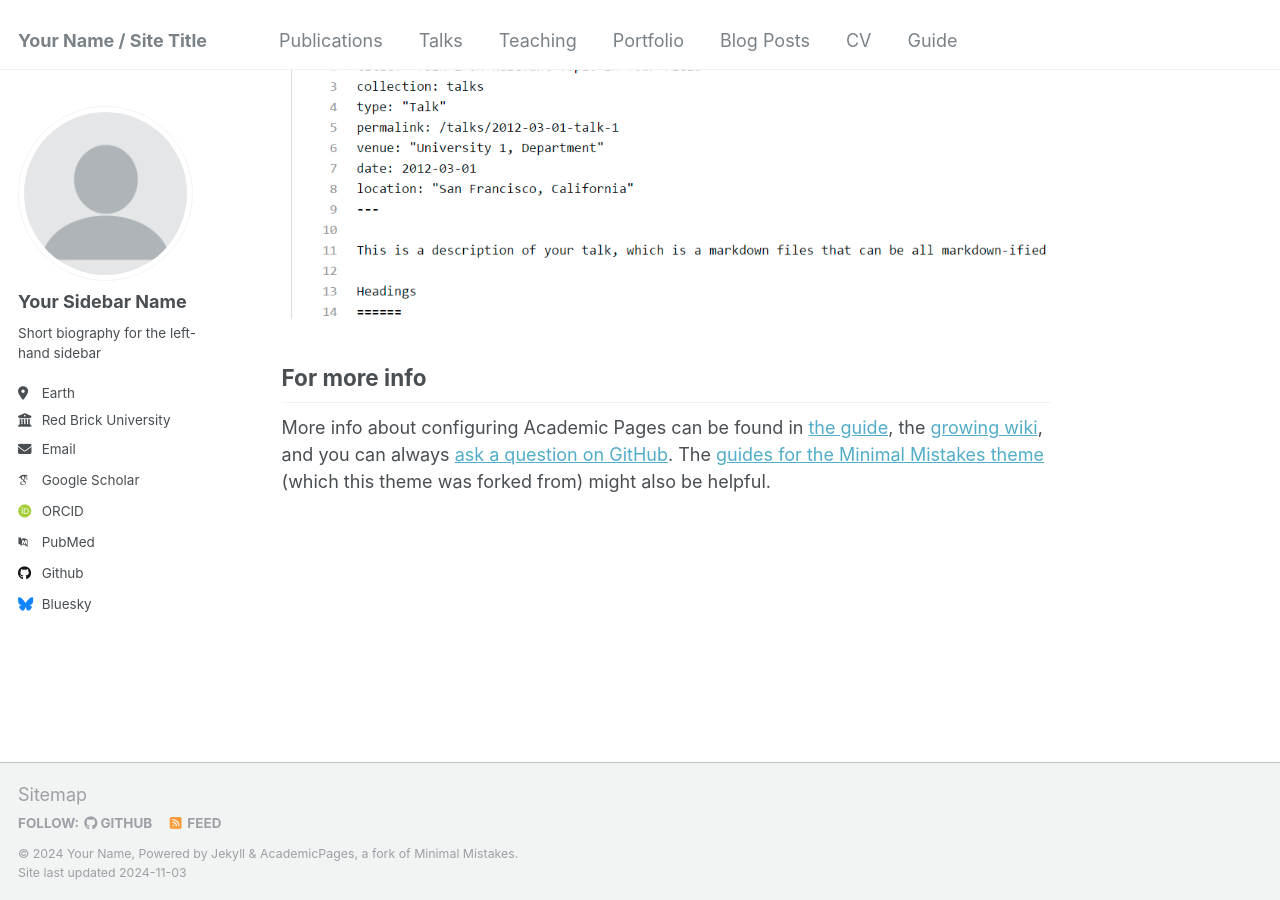
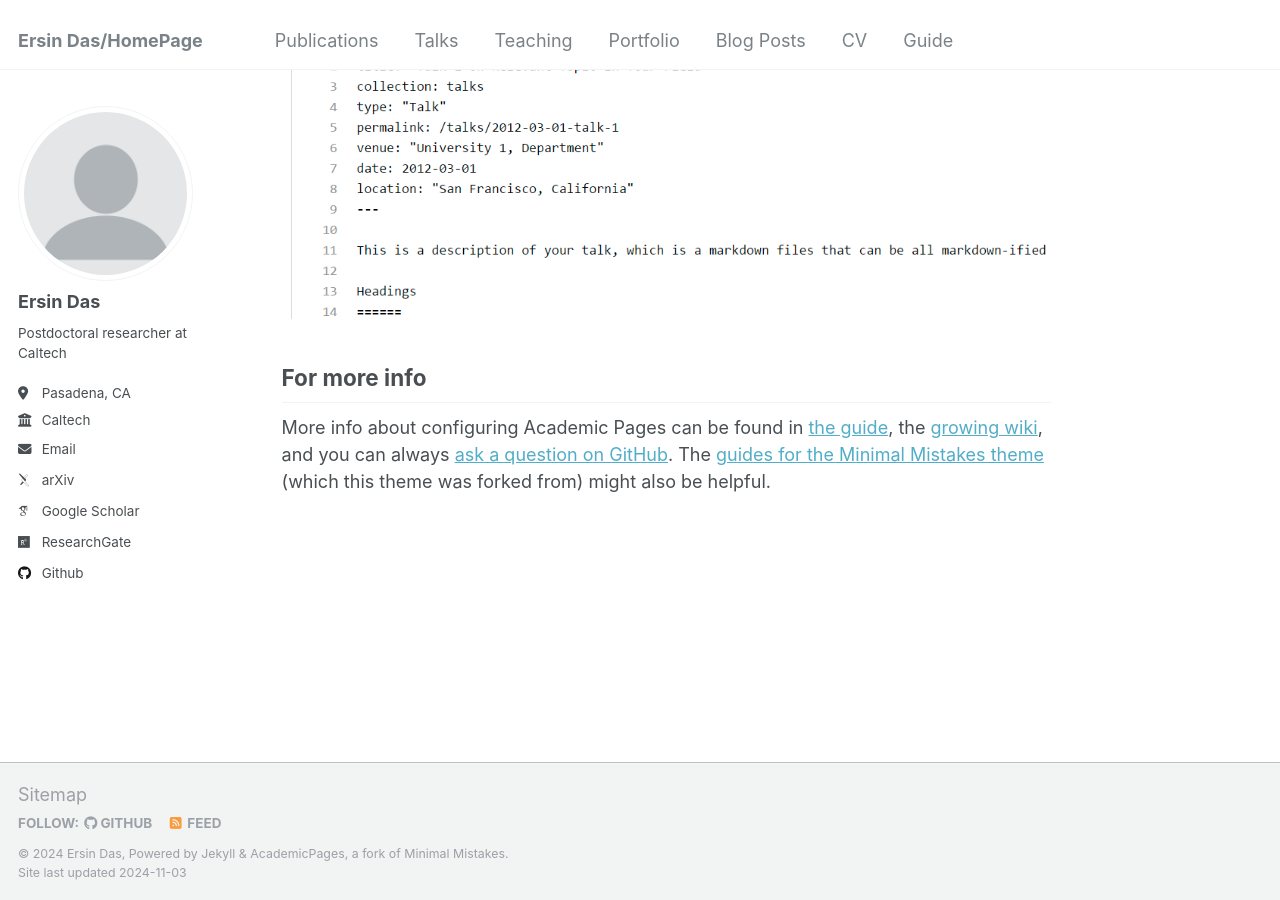
Before and after one commit to ersindas/ersindas.github.io, a Jekyll site: the page built from _pages/about.md, in a window 1280 px wide and 900 px high, scrolled down 2643 px. Built offline with Jekyll 4.4.1, drawn with Linux system fonts in a browser that asks for light colours; some web fonts are replaced.

Commit message:
Update _config.yml

```diff
--- a/_config.yml
+++ b/_config.yml
@@ -8,13 +8,13 @@
 
 # Basic Site Settings
 locale                   : "en-US"
-title                    : "Your Name / Site Title"
+title                    : "Ersin Das/HomePage"
 title_separator          : "-"
-name                     : &name "Your Name"
-description              : &description "personal description"
-url                      : https://academicpages.github.io # the base hostname & protocol for your site e.g. "https://mmistakes.github.io"
+name                     : &name "Ersin Das"
+description              : &description "Postdoctoral Scholar, Caltech"
+url                      : https://edas.github.io # the base hostname & protocol for your site e.g. "https://mmistakes.github.io"
 baseurl                  : "" # the subpath of your site, e.g. "/blog"
-repository               : "academicpages/academicpages.github.io"
+repository               : "edas.github.io"
 
 # Site Author - The following control what appear as part of the author content on the side bar.
 #               If a field is blank the icon and link will not appear, otherwise it will be shown.
@@ -22,34 +22,34 @@ repository               : "academicpages/academicpages.github.io"
 author:
   # Biographic information
   avatar           : "profile.png"
-  name             : "Your Sidebar Name"
+  name             : "Ersin Das"
   pronouns         : # example: "she/her"
-  bio              : "Short biography for the left-hand sidebar"
-  location         : "Earth"
-  employer         : "Red Brick University"
+  bio              : "Postdoctoral researcher at Caltech"
+  location         : "Pasadena, CA"
+  employer         : "Caltech"
   uri              : # URL
-  email            : "none@example.org"
+  email            : "ersindas@caltech.edu"
 
   # Academic websites
-  arxiv            : # URL - Update with the correct link to your profile
-  googlescholar    : "https://scholar.google.com/citations?user=PS_CX0AAAAAJ"
-  impactstory      : # URL
-  orcid            : "http://orcid.org/yourorcidurl"
+  arxiv            : "https://arxiv.org/search/?query=Das%2C+Ersin&searchtype=author&abstracts=show&order=-announced_date_first&size=50"
+  googlescholar    : "https://scholar.google.com/citations?user=55vSqwsAAAAJ&hl=en&oi=ao"
+  # impactstory      : # URL
+  # orcid            : "http://orcid.org/yourorcidurl"
   semantic         : # URL
-  pubmed           : "https://www.ncbi.nlm.nih.gov/pubmed/?term=john+snow"
-  researchgate     : # URL
+  # pubmed           : "https://www.ncbi.nlm.nih.gov/pubmed/?term=john+snow"
+  researchgate     :  "https://www.researchgate.net/profile/Ersin-Das"
   scopus           : # URL
 
   # Repositories and software development
   bitbucket        : # Username - Update with your username on the site
   codepen          : # Username
   dribbble         : # Username
-  github           : "academicpages"
+  github           : "ersindas"
   kaggle           : # Username
   stackoverflow    : # User number or user number and name (i.e., use "1" or "1/jeff-atwood")
 
   # Social media
-  bluesky          : "bsky.app" # Replace this with you Bluesky username
+  bluesky          : # Replace this with you Bluesky username
   facebook         : # Username
   flickr           : # Username
   foursquare       : # Username
@@ -58,7 +58,7 @@ author:
   keybase          : # Username
   instagram        : # Username
   lastfm           : # Username
-  linkedin         : # Username
+  linkedin         : # "ersin-da%C5%9F-396a29135"
   mastodon         : # URL
   medium           : # URL
   pinterest        : # Username
@@ -71,13 +71,13 @@ author:
   weibo            : # Username
   wikipedia        : # Username
   xing             : # Username
-  youtube          : # Username
+  youtube          : # "ersindas5420"
   zhihu            : # Username
 
 # Publication Category - The following the list of publication categories and their headings
 publication_category:
-  books:
-    title: 'Books'
+  # books:
+  #   title: 'Books'
   manuscripts:
     title: 'Journal Articles'
   conferences:
@@ -130,7 +130,7 @@ yandex_site_verification :
 
 # Social Sharing
 twitter:
-  username               : &twitter
+  # username               : &twitter
 facebook:
   username               :
   app_id                 :
@@ -293,7 +293,7 @@ sass:
 permalink: /:categories/:title/
 # paginate: 5 # amount of posts to show
 # paginate_path: /page:num/
-timezone: Etc/UTC # http://en.wikipedia.org/wiki/List_of_tz_database_time_zones
+timezone: America/Los_Angeles # http://en.wikipedia.org/wiki/List_of_tz_database_time_zones
 
 
 # Plugins
@@ -303,6 +303,8 @@ plugins:
   - jekyll-paginate
   - jekyll-sitemap
   - jemoji
+  - jekyll-redirect-from
+
 
 # Mimic GitHub Pages with --safe
 whitelist:
```
